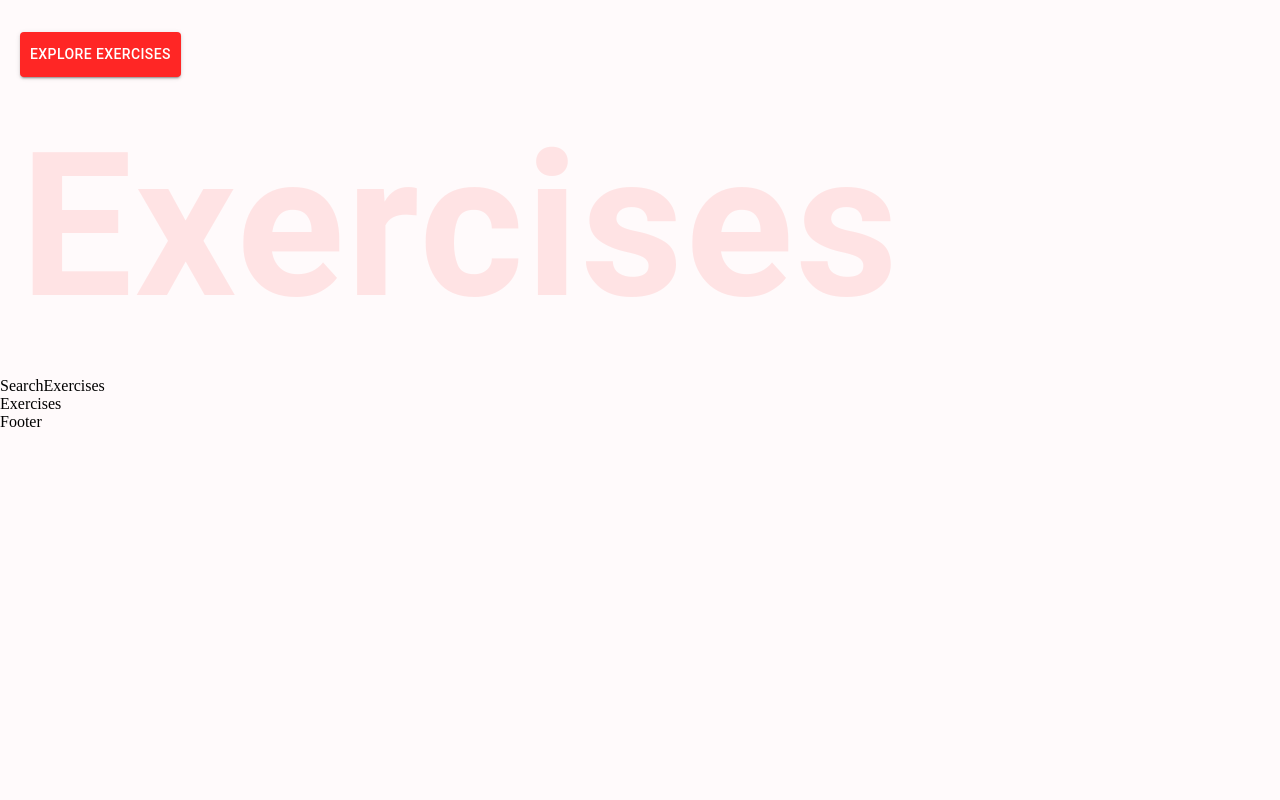
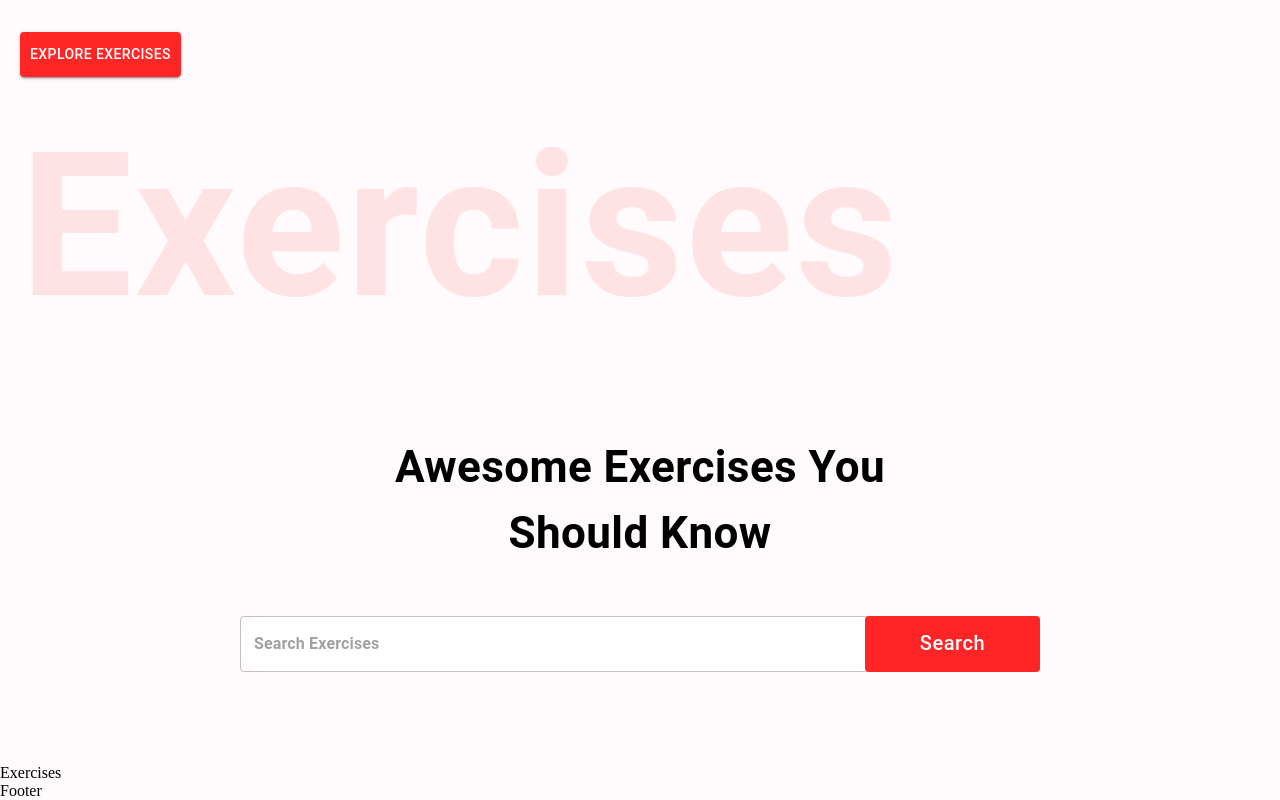
Before and after one commit to webseb00/ExercisesApp, a React (Create React App) app: page / in a window 1280 px wide. Shown: the part 595-1395 px from the top of the page. Before the commit the page ends 1026 px from the top, so only its background shows below. Built offline with nearby package versions, Linux system fonts and the light colour scheme.

Commit message:
Create SearchExercises component

```diff
--- a/src/components/SearchExercises.js
+++ b/src/components/SearchExercises.js
@@ -1,8 +1,65 @@
-import React from 'react'
+import React, { useState, useEffect } from 'react'
+import { Box, Stack, Button, Typography, TextField } from '@mui/material'
 
 const SearchExercises = () => {
+
+  const [search, setSearch] = useState('');
+
+  const handleSearch = async () => {
+    if(search) {
+
+    }
+  }
+
   return (
-    <div>SearchExercises</div>
+    <Stack
+      alignItems="center"
+      mt="37px"
+      justifyContent="center"
+      p="20px"
+    >
+      <Typography
+        fontWeight="700"
+        sx={{ fontSize: { lg: '44px', sx: '30px' } }}
+        mb="50px"
+        textAlign="center"
+      >
+        Awesome Exercises You <br /> Should Know
+      </Typography>
+      <Box
+        position="relative"
+        mb="72px"
+      >
+        <TextField
+          sx={{
+            input: { fontWeight: '700', border: 'none', borderRadius: '4px' },
+            width: { lg: '800px', xs: '350px' },
+            backgroundColor: '#FFF', borderRadius: '40px'
+          }}
+          height="76px"
+          value={search}
+          onChange={e => setSearch(e.target.value.toLowerCase())}
+          placeholder="Search Exercises"
+          type="text"
+        />
+        <Button
+          className="search-btn"
+          sx={{
+            backgroundColor: '#FF2526',
+            color: '#fff',
+            textTransform: 'none',
+            width: { lg: '175px', xs: '80px' },
+            fontSize: { lg: '20px', xs: '14px' },
+            height: '56px',
+            position: 'absolute',
+            right: '0'
+          }}
+          onClick={handleSearch}
+        >
+          Search
+        </Button>
+      </Box>
+    </Stack>
   )
 }
 
```
